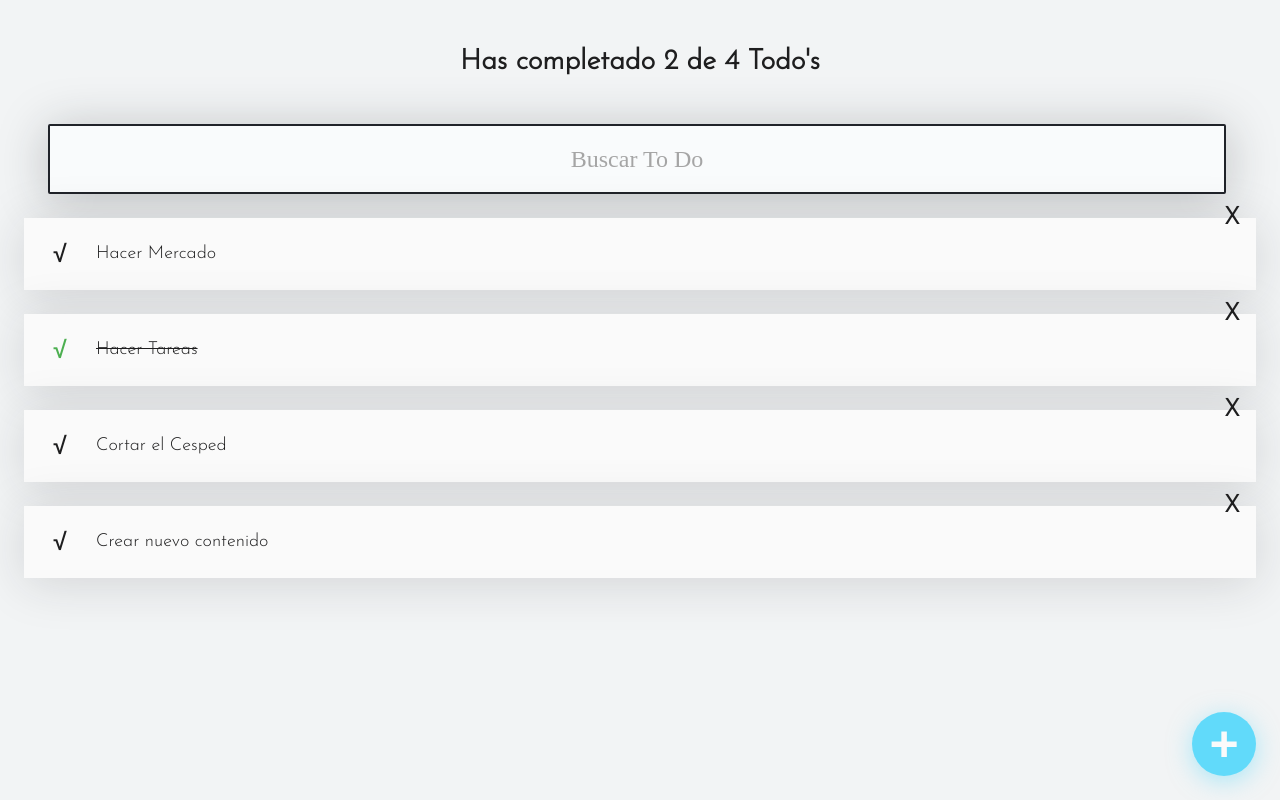
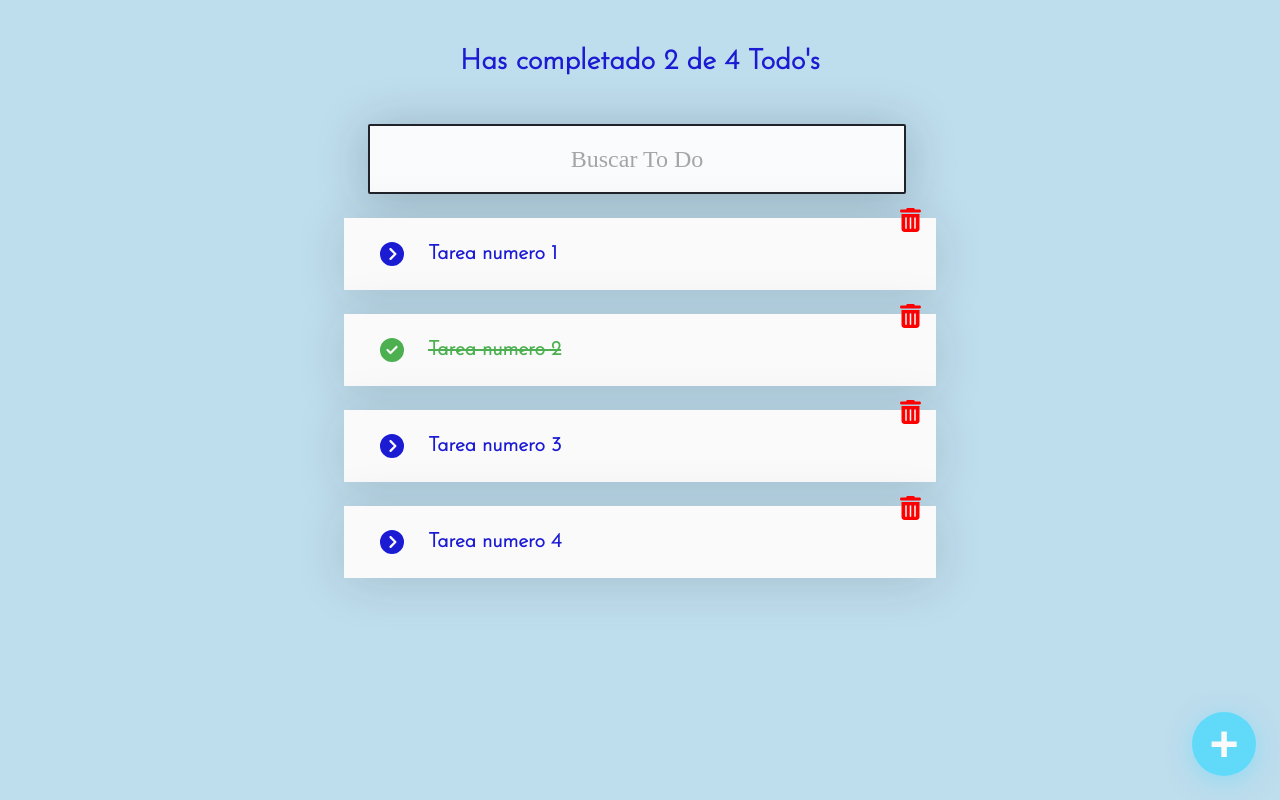
Before and after one commit to fernastereo/todo-machine, a React (Create React App) app: page / in a window 1280 px wide. Built offline with nearby package versions, Linux system fonts and the light colour scheme; the HTML template or start-up script is replaced by a standard one.

Commit message:
add styles to layout

```diff
--- a/package.json
+++ b/package.json
@@ -3,6 +3,10 @@
   "version": "0.1.0",
   "private": true,
   "dependencies": {
+    "@fortawesome/fontawesome-svg-core": "^6.1.1",
+    "@fortawesome/free-regular-svg-icons": "^6.1.1",
+    "@fortawesome/free-solid-svg-icons": "^6.1.1",
+    "@fortawesome/react-fontawesome": "^0.1.18",
     "@testing-library/jest-dom": "^5.16.4",
     "@testing-library/react": "^13.1.1",
     "@testing-library/user-event": "^13.5.0",
--- a/src/App.js
+++ b/src/App.js
@@ -7,10 +7,10 @@ import { CreateTodoButton } from './CreateTodoButton';
 // import './App.css';
 
 const todos = [
-  { text: 'Hacer Mercado', completed: false},
-  { text: 'Hacer Tareas', completed: true},
-  { text: 'Cortar el Cesped', completed: false},
-  { text: 'Crear nuevo contenido', completed: false},
+  { text: 'Tarea numero 1', completed: false},
+  { text: 'Tarea numero 2', completed: true},
+  { text: 'Tarea numero 3', completed: false},
+  { text: 'Tarea numero 4', completed: false},
 ];
 
 function App() {
--- a/src/TodoItem.css
+++ b/src/TodoItem.css
@@ -11,41 +11,33 @@
 .TodoItem-p {
   margin: 24px 0 24px 24px;
   width: calc(100% - 120px);
-    font-size: 18px;
+  font-size: 20px;
   line-height: 24px;
-    font-weight: 400;
+  font-weight: 600;
 }
 
 .TodoItem-p--complete {
   text-decoration: line-through;
+  color: #4caf50;
 }
 
 .Icon {
   cursor: pointer;
-    display: flex;
-    justify-content: center;
-    align-items: center;
-    height: 48px;
-    width: 48px;
   font-size: 24px;
-    font-weight: bold;
-    /* background-color: #CCC; */
 }
 
-  .Icon-check {
-    position: absolute;
-    left: 12px;
-  }
 .Icon-check--active {
   color: #4caf50;
 }
 
 .Icon-delete {
   position: absolute;
-    top: -24px;
-    right: 0;
+  color: red;
+  top: -10px;
+  right: 15px;
+  transition: font-size 1s;
 }
 
 .Icon-delete:hover {
-    color: red;
+  font-size: 36px;
 }
--- a/src/TodoItem.js
+++ b/src/TodoItem.js
@@ -1,5 +1,7 @@
 import React from 'react';
 import './TodoItem.css';
+import { FontAwesomeIcon } from '@fortawesome/react-fontawesome'
+import { faCircleCheck, faCircleChevronRight, faTrashCan } from '@fortawesome/free-solid-svg-icons'
 
 function TodoItem(props) {
     const onComplete = () => {
@@ -12,21 +14,22 @@ function TodoItem(props) {
 
     return (
         <li className="TodoItem">
-            <span
-                className={`Icon Icon-check ${props.completed && 'Icon-check--active'}`}
-                onClick={onComplete}
-            >
-                √
-            </span>
+            {props.completed ?
+                <FontAwesomeIcon
+                    icon={faCircleCheck}
+                    className={`Icon Icon-check--active`}
+                    onClick={onComplete}/>
+            :  <FontAwesomeIcon
+                    icon={faCircleChevronRight}
+                    className={`Icon`}
+                    onClick={onComplete}/>
+            }
             <p className={`TodoItem-p ${props.completed && 'TodoItem-p--complete'}`}>
                 {props.text}
             </p>
-            <span
-                className="Icon Icon-delete"
-                onClick={onDelete}
-            >
-                X
-            </span>
+            <FontAwesomeIcon
+                icon={faTrashCan}
+                className='Icon Icon-delete'/>
         </li>
     );
 }
--- a/src/index.css
+++ b/src/index.css
@@ -1,8 +1,9 @@
 body {
-  margin: 0;
+  margin: 0 auto;
   padding: 0;
-  background: #F2F4F5;
-  color: #1E1E1F;
+  background: #bedded;
+  color: #1b1bd4;
+  width: 50%;
   font-family: 'Josefin Sans', sans-serif;
   -webkit-font-smoothing: antialiased;
   -moz-osx-font-smoothing: grayscale;
```
Also changed, not shown: 1 other file (tests, documents, lock files or other folders). Lines whose indentation alone changed are shown as unchanged.
